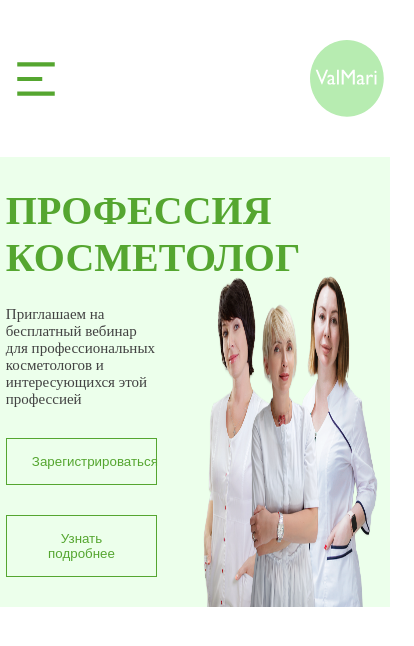
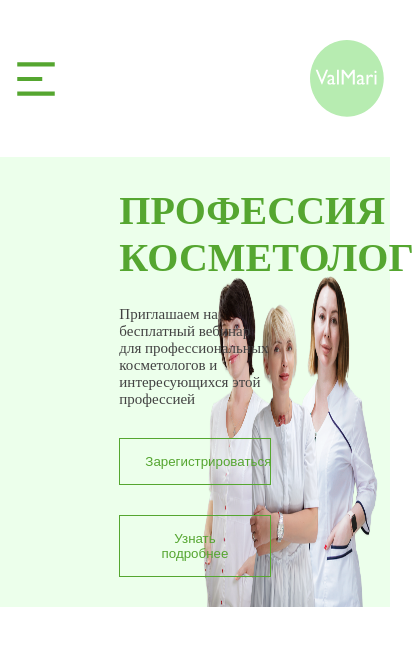
Before and after one commit to elbek1307/russian-figma, a React (Vite) app: page / in a window 390 px wide. Shown: the top 646 px of the page, 414 px wide, since content can reach past the window. Built offline with nearby package versions, Linux system fonts and the light colour scheme.

Commit message:
reponsive

```diff
--- a/src/components/Hero/Hero.css
+++ b/src/components/Hero/Hero.css
@@ -89,3 +89,9 @@
         font-size: 15px;
     }
 }
+
+@media (max-width: 570px) {
+    .hero .container{
+        flex-direction: column;
+    }
+}
```
